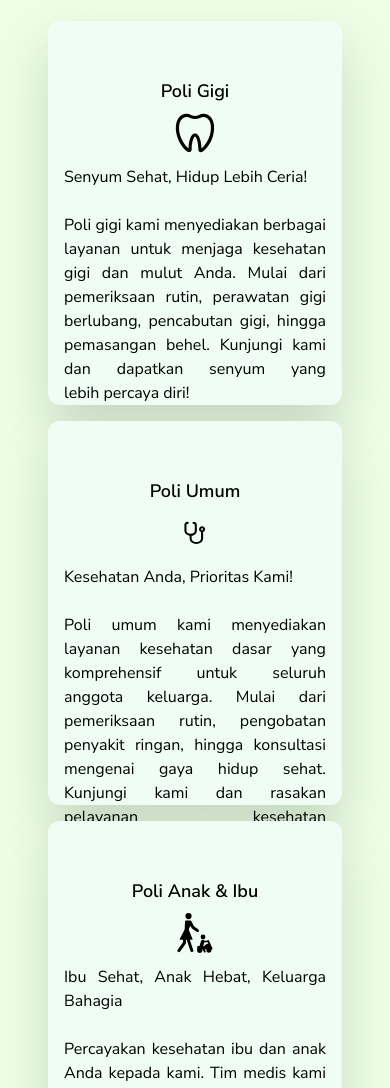
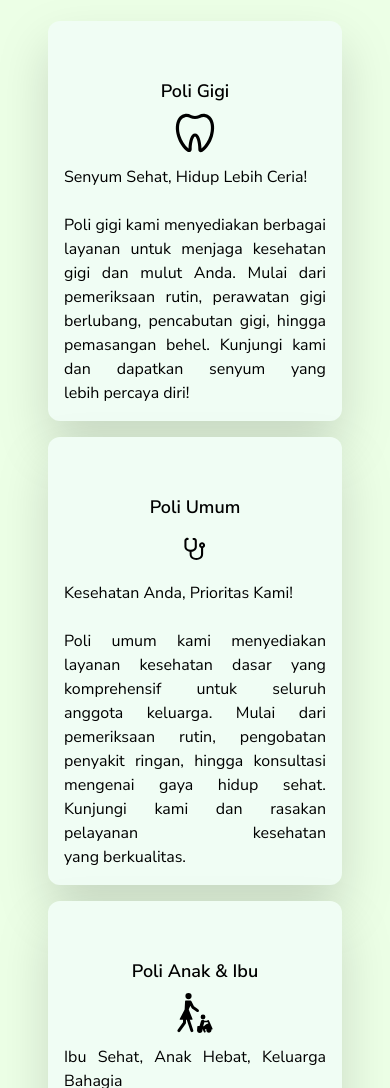
Before and after one commit to Naufal-Alfihusni/puskesmas-bahagia, a website: page index.html in a window 390 px wide. Shown: the part 912-2000 px from the top of the page. Drawn offline with nearby package versions, Linux system fonts and the light colour scheme.

Commit message:
'nyoba lagi'

```diff
--- a/index.html
+++ b/index.html
@@ -26,9 +26,7 @@
       rel="stylesheet"
     />
   </head>
-  <body
-    class="font-['Nunito_Sans'] bg-[#ECFFE6] overflow-x-hidden max-w-[100%]"
-  >
+  <body class="font-['Nunito_Sans'] bg-[#ECFFE6] overflow-x-hidden w-[100%]">
     <header class="bg-[#0b5d1e] h-16 flex justify-center items-center z-40">
       <nav class="flex justify-between items-center w-[96%] mx-auto text-white">
         <div class="flex justify-center items-center w-40 h-12">
@@ -169,7 +167,7 @@
           class="flex justify-center items-center gap-4 p-6 lg:flex-nowrap flex-wrap"
         >
           <div
-            class="flex flex-col gap-3 justify-start items-center p-4 rounded-xl bg-green-50 drop-shadow-2xl h-96"
+            class="flex flex-col gap-3 justify-start items-center p-4 rounded-xl bg-green-50 drop-shadow-2xl md:h-96 h-auto"
           >
             <div
               class="font-semibold text-lg flex flex-col justify-center items-center gap-2 mt-10"
@@ -215,7 +213,7 @@
             </div>
           </div>
           <div
-            class="flex flex-col gap-3 justify-start items-center p-4 rounded-xl bg-green-50 drop-shadow-2xl h-96"
+            class="flex flex-col gap-3 justify-start items-center p-4 rounded-xl bg-green-50 drop-shadow-2xl md:h-96 h-auto"
           >
             <div
               class="font-semibold text-lg flex flex-col justify-center items-center gap-2 mt-10"
@@ -256,7 +254,7 @@
             </div>
           </div>
           <div
-            class="flex flex-col gap-3 justify-start items-center p-4 rounded-xl bg-green-50 drop-shadow-2xl h-96"
+            class="flex flex-col gap-3 justify-start items-center p-4 rounded-xl bg-green-50 drop-shadow-2xl md:h-96 h-auto"
           >
             <div
               class="font-semibold text-lg flex flex-col justify-center items-center gap-2 mt-10"
@@ -306,7 +304,7 @@
             </div>
           </div>
           <div
-            class="flex flex-col gap-3 justify-start items-center p-4 rounded-xl bg-green-50 drop-shadow-2xl h-96"
+            class="flex flex-col gap-3 justify-start items-center p-4 rounded-xl bg-green-50 drop-shadow-2xl md:h-96 h-auto"
           >
             <div
               class="font-semibold text-lg flex flex-col justify-center items-center gap-2 mt-10"
```
Also changed, not shown: src/output.css.
